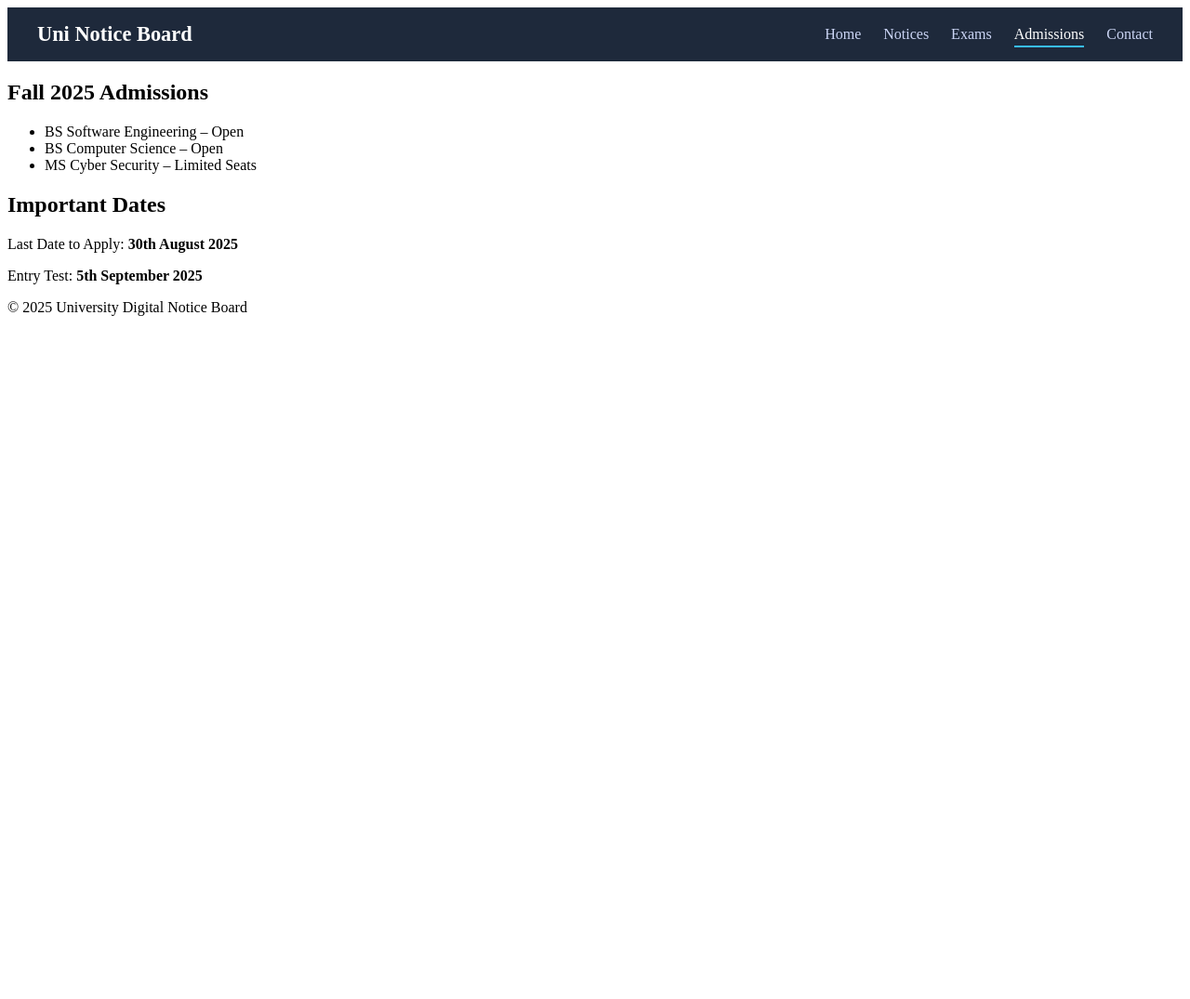
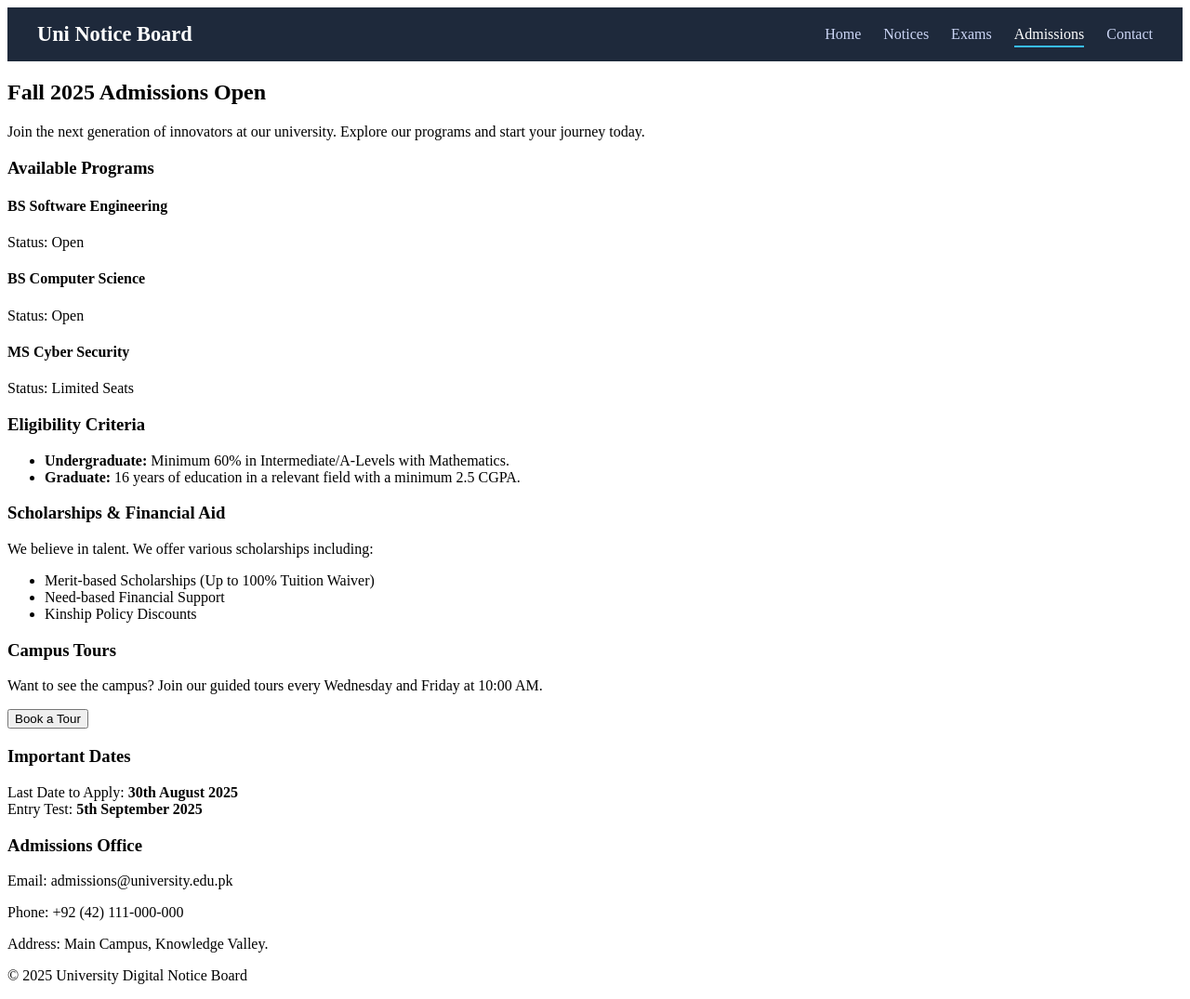
Before and after one commit to UCP-DevOps-Team/uni-notice-board, a website: page src/admissions.html in a window 1280 px wide. Shown: the whole page at 93% size. Before the commit the page ends 800 px from the top, so only its background shows below. Drawn offline with Linux system fonts and the light colour scheme.

Commit message:
Enhance admissions page with eligibility, scholarships, and contact info

```diff
--- a/src/admissions.html
+++ b/src/admissions.html
@@ -1,17 +1,17 @@
 <!DOCTYPE html>
 <html lang="en">
+
 <head>
     <meta charset="UTF-8" />
     <meta name="viewport" content="width=device-width, initial-scale=1.0" />
-        <meta
-            name="description"
-            content="University Digital Notice Board for academic announcements, exams, and admissions"
-        />
+    <meta name="description"
+        content="University Digital Notice Board for academic announcements, exams, and admissions" />
     <meta name="author" content="UCP Devops Team" />
 
     <link rel="stylesheet" href="../styles/style.css" />
     <title>University Digital Notice Board</title>
 </head>
+
 <body>
     <header>
         <nav class="navbar">
@@ -26,9 +26,7 @@
                 </li>
                 <li><a href="exams.html" data-page="exams">Exams</a></li>
                 <li>
-                        <a href="admissions.html" data-page="admissions"
-                            >Admissions</a
-                        >
+                    <a href="admissions.html" data-page="admissions">Admissions</a>
                 </li>
                 <li>
                     <a href="contact.html" data-page="contact">Contact</a>
@@ -38,19 +36,71 @@
     </header>
 
     <main class="container">
-            <section>
-                <h2>Fall 2025 Admissions</h2>
+        <section class="admission-header">
+            <h2>Fall 2025 Admissions Open</h2>
+            <p>Join the next generation of innovators at our university. Explore our programs and start your journey
+                today.</p>
+        </section>
+
+        <section class="admission-programs">
+            <h3>Available Programs</h3>
+            <div class="program-grid">
+                <div class="program-card">
+                    <h4>BS Software Engineering</h4>
+                    <p>Status: <span class="badge open">Open</span></p>
+                </div>
+                <div class="program-card">
+                    <h4>BS Computer Science</h4>
+                    <p>Status: <span class="badge open">Open</span></p>
+                </div>
+                <div class="program-card">
+                    <h4>MS Cyber Security</h4>
+                    <p>Status: <span class="badge limited">Limited Seats</span></p>
+                </div>
+            </div>
+        </section>
+
+        <section class="eligibility">
+            <h3>Eligibility Criteria</h3>
             <ul>
-                    <li>BS Software Engineering – Open</li>
-                    <li>BS Computer Science – Open</li>
-                    <li>MS Cyber Security – Limited Seats</li>
+                <li><strong>Undergraduate:</strong> Minimum 60% in Intermediate/A-Levels with Mathematics.</li>
+                <li><strong>Graduate:</strong> 16 years of education in a relevant field with a minimum 2.5 CGPA.</li>
             </ul>
         </section>
 
-            <section>
-                <h2>Important Dates</h2>
-                <p>Last Date to Apply: <strong>30th August 2025</strong></p>
-                <p>Entry Test: <strong>5th September 2025</strong></p>
+        <section class="scholarships">
+            <h3>Scholarships & Financial Aid</h3>
+            <p>We believe in talent. We offer various scholarships including:</p>
+            <ul>
+                <li>Merit-based Scholarships (Up to 100% Tuition Waiver)</li>
+                <li>Need-based Financial Support</li>
+                <li>Kinship Policy Discounts</li>
+            </ul>
+        </section>
+
+        <section class="campus-visit">
+            <h3>Campus Tours</h3>
+            <p>Want to see the campus? Join our guided tours every Wednesday and Friday at 10:00 AM.</p>
+            <button class="btn-primary">Book a Tour</button>
+        </section>
+
+        <section class="dates">
+            <h3>Important Dates</h3>
+            <div class="date-item">
+                <span>Last Date to Apply:</span>
+                <strong>30th August 2025</strong>
+            </div>
+            <div class="date-item">
+                <span>Entry Test:</span>
+                <strong>5th September 2025</strong>
+            </div>
+        </section>
+
+        <section class="admission-contact">
+            <h3>Admissions Office</h3>
+            <p>Email: admissions@university.edu.pk</p>
+            <p>Phone: +92 (42) 111-000-000</p>
+            <p>Address: Main Campus, Knowledge Valley.</p>
         </section>
     </main>
 
@@ -81,4 +131,5 @@
         })();
     </script>
 </body>
+
 </html>
```
Lines whose indentation alone changed are shown as unchanged.
